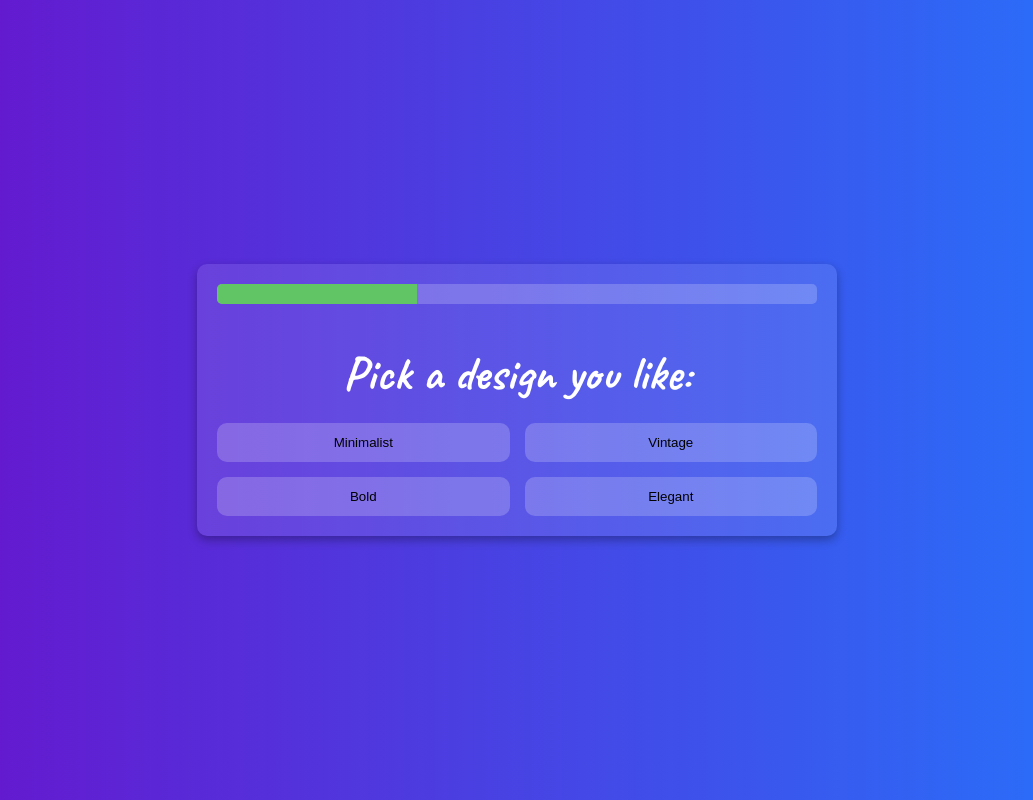
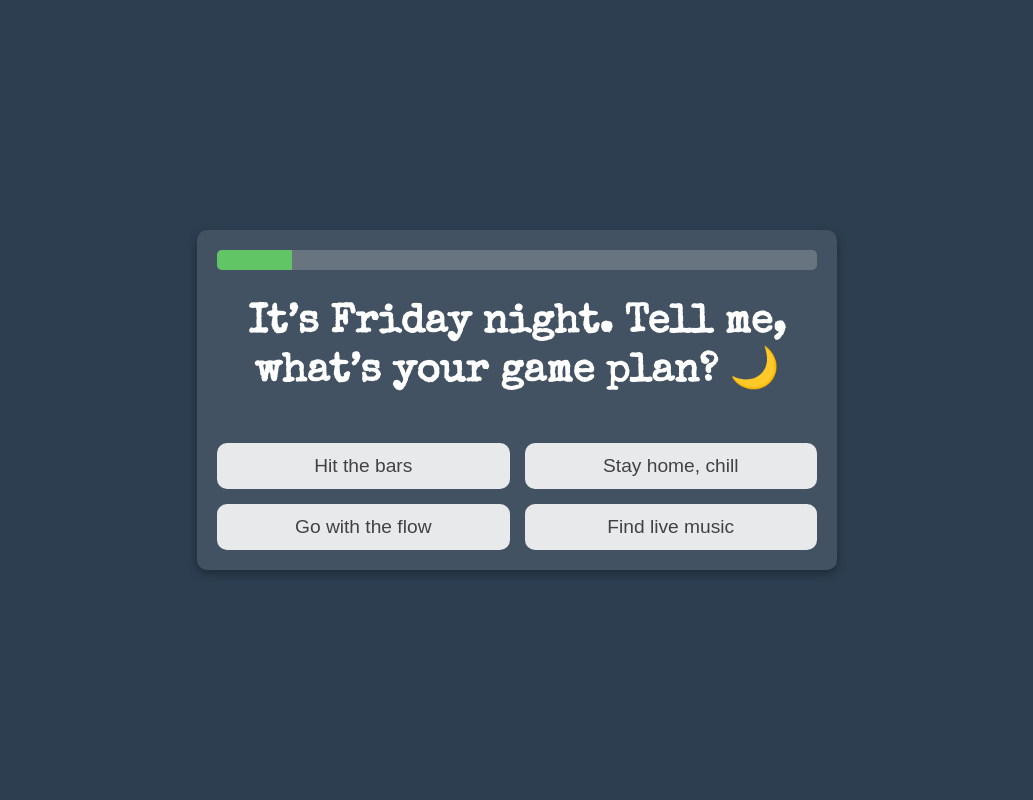
Before and after one commit to j4ke-m4loney/bro-quiz, a plain HTML site: page quizIndex.html in a window 1280 px wide. Both pictures are taken after a click on the button "Start Quiz". Shown: the whole page, without its empty margins (123-1156 px from the left). Drawn offline with nearby package versions, Linux system fonts and the light colour scheme.

Commit message:
Changed context to bro app

```diff
--- a/quizIndex.html
+++ b/quizIndex.html
@@ -4,12 +4,10 @@
 <head>
   <meta charset="UTF-8">
   <meta name="viewport" content="width=device-width, initial-scale=1.0">
-  <title>How Creative Are You, Quiz App</title>
+  <title>What kind of bro are you quiz</title>
   <link rel="preconnect" href="https://fonts.googleapis.com">
   <link rel="preconnect" href="https://fonts.gstatic.com" crossorigin>
-  <link
-    href="https://fonts.googleapis.com/css2?family=Caveat:wght@400..700&family=Inter:ital,opsz,wght@0,14..32,100..900;1,14..32,100..900&display=swap"
-    rel="stylesheet">
+  <link href="https://fonts.googleapis.com/css2?family=Special+Elite&display=swap" rel="stylesheet">
   <link rel="stylesheet" href="/quizStyle.css">
 </head>
 
@@ -17,8 +15,8 @@
 
   <!-- Landing Page -->
   <header id="landing">
-    <h1>How Creative Are You?</h1>
-    <p>Take this fun quiz to discover your creative persona and get inspired!</p>
+    <h1>What kind of 'Bro' are you? &nbsp;🫵</h1> <!--  &nbsp means non breaking space-->
+    <p>This quiz will help you discover your true bro persona</p>
     <button id="startQuiz">Start Quiz</button>
   </header>
 
@@ -33,14 +31,18 @@
     <section id="questions">
       <div class="question">
         <h2></h2> <!-- Question text will be injected here -->
-        <div class="answers"></div> <!-- Answer options will be injected here -->
+        <div class="answers"></div> <!-- Answer options will be injected here with span in js-->
       </div>
     </section>
   </main>
 
   <!-- Results Page -->
   <section id="results" class="hidden">
-    <h2>Your Creative Persona is... <span id="persona"></span></h2>
+    <h2>Your bro 👨 type is:
+      <br>
+      <br>
+      <span id="persona"></span>
+    </h2>
     <p id="description"></p>
     <button id="restartQuiz">Take the Quiz Again</button>
   </section>
--- a/quizScript.js
+++ b/quizScript.js
@@ -11,53 +11,98 @@ const progressBar = document.querySelector('.progress');
 // #2: Defining my quiz questions
 const questions = [
   {
-    text: "Pick a design you like:",
+    text: "It’s Friday night. Tell me, what’s your game plan? 🌙",
     options: [
-      { label: "Minimalist", score: "minimalist" },
-      { label: "Vintage", score: "vintage" },
-      { label: "Bold", score: "bold" },
-      { label: "Elegant", score: "elegant" },
+      { label: "Hit the bars", score: "rideOrDie" },
+      { label: "Stay home, chill", score: "chillPhilosopher" },
+      { label: "Go with the flow", score: "hypeBro" },
+      { label: "Find live music", score: "wildCard" },
     ],
   },
   {
-    text: "Choose a colour palette that resonates with you vibe:",
+    text: "What’s your go-to workout vibe? 💪",
     options: [
-      { label: "Soft Pastels", score: "minimalist" },
-      { label: "Bold and Vibrant", score: "bold" },
-      { label: "Neutral Tones", score: "elegant" },
-      { label: "Monochromatic", score: "vintage" },
+      { label: "Yoga and zen", score: "chillPhilosopher" },
+      { label: "Group fitness", score: "hypeBro" },
+      { label: "Hiking/Running trails", score: "wildCard" },
+      { label: "Heavy lifting", score: "rideOrDie" },
     ],
   },
   {
-    text: "Choose what kind of movie you like:",
+    text: "For a bet? What’s your move? 🎰",
     options: [
-      { label: "Rocky", score: "minimalist" },
-      { label: "The Revenant", score: "bold" },
-      { label: "Elizabeth the 3rd", score: "vintage" },
-      { label: "Love Actually", score: "elegant" },
+      { label: "I’m winning this", score: "hypeBro" },
+      { label: "Double or nothing", score: "rideOrDie" },
+      { label: "Stack the odds", score: "chillPhilosopher" },
+      { label: "Only for laughs", score: "wildCard" },
+    ],
+  },
+  {
+    text: "Your buddy calls at 3 a.m. 📱 What’s your move?",
+    options: [
+      { label: "I’m on my way", score: "rideOrDie" },
+      { label: "Uber a solution", score: "chillPhilosopher" },
+      { label: "Help, then scold", score: "hypeBro" },
+      { label: "Call back later", score: "wildCard" },
+    ],
+  },
+  {
+    text: "What’s your idea of ‘cool’? 😎",
+    options: [
+      { label: "Break the rules", score: "wildCard" },
+      { label: "Quiet confidence", score: "chillPhilosopher" },
+      { label: "Style and charm", score: "hypeBro" },
+      { label: "Be yourself", score: "rideOrDie" },
+    ],
+  },
+  {
+    text: "At a party 🎉, you are…",
+    options: [
+      { label: "On the dance floor", score: "hypeBro" },
+      { label: "Deep in convo", score: "chillPhilosopher" },
+      { label: "Stargazing outside", score: "wildCard" },
+      { label: "Hosting the fun", score: "rideOrDie" },
+    ],
+  },
+  {
+    text: "So, what’s your style vibe? 👟",
+    options: [
+      { label: "Comfort first", score: "rideOrDie" },
+      { label: "Clean and sharp", score: "chillPhilosopher" },
+      { label: "Bold statements", score: "hypeBro" },
+      { label: "Whatever works", score: "wildCard" },
+    ],
+  },
+  {
+    text: "Meeting new people 🤝, you are…",
+    options: [
+      { label: "Mysterious", score: "wildCard" },
+      { label: "Low-key", score: "chillPhilosopher" },
+      { label: "Confident", score: "hypeBro" },
+      { label: "Approachable", score: "rideOrDie" },
     ],
   },
 ];
 
 // #3: Defining Results
 const results = {
-  minimalist: {
-    persona: "The Minimalist",
-    description: "You value simplicity and elegance in everything you create.",
+  rideOrDie: {
+    persona: "The Ride-or-Die Bro",
+    description: "You’re the foundation of any crew—the guy who shows up when it matters most.\n\nLoyalty is your trademark, and you take pride in being the friend everyone can count on.\n\nYou thrive on camaraderie and never shy away from taking the lead when things need fixing.\n\nJust remember, bro: it’s okay to lean on others too.\n\nYou’re only human.",
   },
-  vintage: {
-    persona: "The Storyteller",
-    description: "Your designs are inspired by the beauty of the past.",
+  chillPhilosopher: {
+    persona: "The Chill Philosopher Bro",
+    description: "You’re the guy with a laid-back approach to life, valuing peace and deep conversations over chaos and noise.\n\nPeople gravitate to your steady energy and appreciate your ability to find meaning in the mundane.\n\nYou’re the type to suggest a road trip just to 'figure things out' or to lose track of time watching the stars.\n\nStay grounded, but don’t forget to let loose now and then.",
   },
-  bold: {
-    persona: "The Innovator",
-    description: "You love taking risks and creating designs that stand out.",
+  hypeBro: {
+    persona: "The Hype Bro",
+    description: "You’re all about energy, fun, and keeping the good times rolling.\n\nWhen you’re around, there’s never a dull moment.\n\nYou thrive on spontaneity and know how to light up a room with your presence.\n\nJust remember, bro, not every moment needs to be high-octane—embrace,\n\nit's sometimes to stay calm and cool, let the world catch up to you.",
   },
-  elegant: {
-    persona: "The Visionary",
-    description: "You have a refined eye and create timeless works of art.",
-  }
-}
+  wildCard: {
+    persona: "The Wild Card Bro",
+    description: "You defy expectations at every turn, living life as one unpredictable adventure after another.\n\nWhether it’s spontaneous plans or unorthodox solutions, you keep people on their toes.\n\nPeople love your unconventional approach to life, but sometimes, bro, a little stability isn’t a bad thing.\n\nEmbrace your chaos—but keep it balanced.",
+  },
+};
 
 // #4: Track the quiz state
 let currentQuestionIndex = 0; // This tracks the current question
@@ -126,9 +171,13 @@ function renderQuestion() {
 
     // Step 8: Add the 'answer' class to the button for styling purposes
     button.classList.add('answer');
+    // Add a span inside the button for text
+    const span = document.createElement('span');
+    // Step 9: Set the inner text for the span to display the label/question of the current option
+    span.innerText = option.label;
 
-    // Step 9: Set the inner text of the button to display the label of the current option
-    button.innerText = option.label;
+    // Append the span to the button
+    button.appendChild(span);
 
     // Handle answer click
     button.addEventListener('click', () => {
@@ -142,6 +191,7 @@ function renderQuestion() {
         showResults();
       }
     });
+    // Step 9: Append the button to the answers container
     answersContainer.appendChild(button);
   });
 
@@ -160,7 +210,8 @@ function showResults() {
     scores[a] > scores[b] ? a : b);
 
   // Update the results section
-  personaElement.innerText = results[topScore].persona;
+  const personaName = results[topScore].persona;
+  personaElement.innerText = `"${personaName}"`; // Wrapping in quotes
   descriptionElement.innerText = results[topScore].description;
 
   // Show the results page
--- a/quizStyle.css
+++ b/quizStyle.css
@@ -1,15 +1,24 @@
 /* -------- General Style -------- */
 body {
-  font-family: 'Caveat', sans-serif;
+  font-family: 'Special Elite', sans-serif;
   margin: 0;
   padding: 0;
-  background: linear-gradient(to right, #6a11cb, #2575fc);
+  background-color: #2c3e50;
+  /* Charcoal Gray */
+
+  /* background: linear-gradient(to right, #4facfe, #00f2fe); */
+  /* background: linear-gradient(to right, #6a11cb, #2575fc); */
   color: #fff;
   display: flex;
   flex-direction: column;
   align-items: center;
   justify-content: center;
   min-height: 100vh;
+}
+
+header p {
+  padding: 40px;
+  font-size: 1.8rem;
 }
 
 .hidden {
@@ -43,18 +52,18 @@ p {
   display: flex;
   flex-direction: column;
   align-items: center;
-  gap: 20px;
-  padding: 20px;
+  gap: 10px;
+  padding: 10px;
 }
 
 #landing button {
   background: #ff6f61;
   /* Remove default border */
   border: none;
-  padding: 15px 30px;
-  font-size: 1rem;
+  padding: 15px 40px;
+  font-size: 2rem;
   color: white;
-  border-radius: 25px;
+  border-radius: 40px;
   cursor: pointer;
   /* Default border color */
   border-color: transparent;
@@ -102,8 +111,8 @@ p {
 }
 
 .question h2 {
-  font-size: 3rem;
-  margin-bottom: 20px;
+  font-size: 2.5rem;
+  margin-bottom: 50px;
 }
 
 .answers {
@@ -122,7 +131,7 @@ p {
   gap: 10px;
   padding: 10px;
   /* Sets a semi-transparent white background */
-  background: rgba(255, 255, 255, 0.2);
+  background: rgba(255, 255, 255, 0.872);
   border: 2px solid transparent;
   border-radius: 10px;
   cursor: pointer;
@@ -140,9 +149,9 @@ p {
 }
 
 .answers button span {
-  font-size: 1.5rem;
-  font-family: sans-serif;
-  color: rgba(255, 255, 255, 0.677);
+  font-size: 1.2rem;
+  /* font-family: 'Special Elite', sans-serif; */
+  color: rgba(58, 58, 58, 0.951);
 }
 
 .answers button:hover {
@@ -189,15 +198,22 @@ p {
   transform: scale(1.1);
 }
 
-/* Keep adding class elements,
-don't forget to adjust hidden
-components when styling is completed to add logic */
+#persona {
+  /* Forces the content onto a new line */
+  display: block;
+  /* Highlight color */
+  color: #ff6f61;
+}
 
+#description {
+  font-size: 1.5rem;
+  padding: 20px;
+}
 
 /* -------- Responsive design -------- */
 
 /* Applying styles when the viewport width is 600px or smaller */
-@media (max-width: 600px) {
+@media (max-width: 640px) {
 
   #quiz {
     /* Adjust the quiz container to take up the full width of the screen */
```
